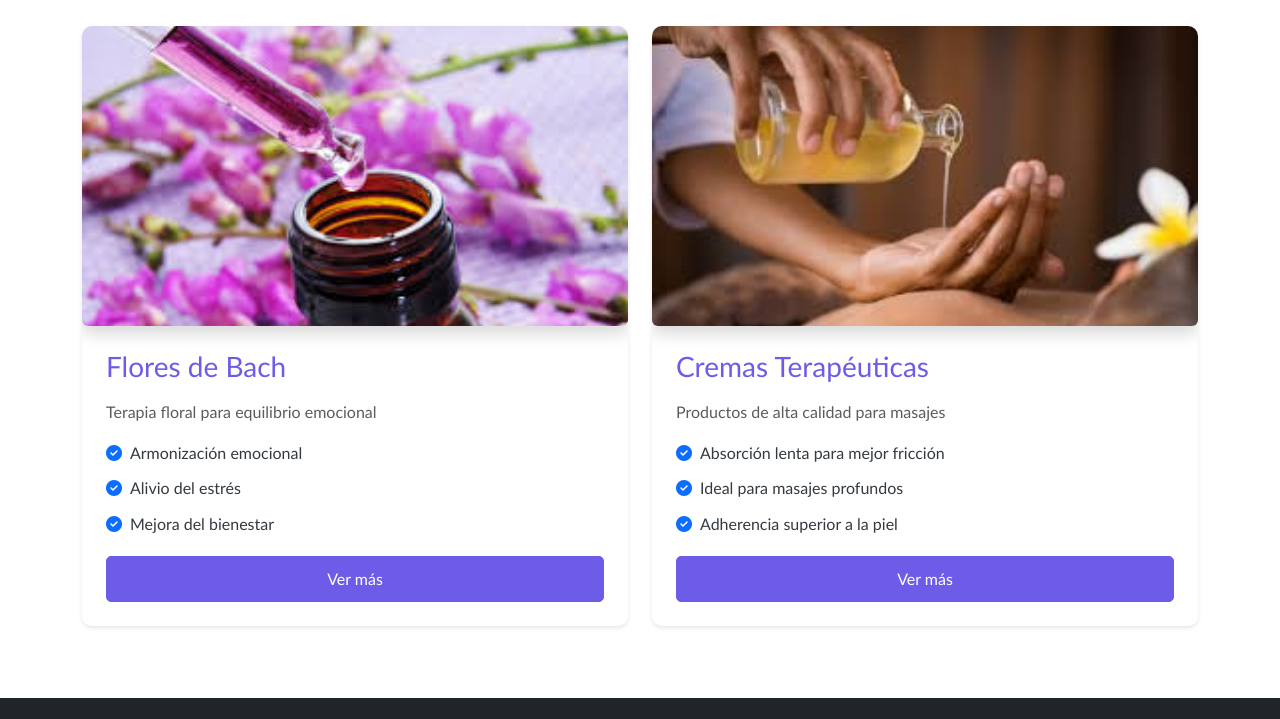
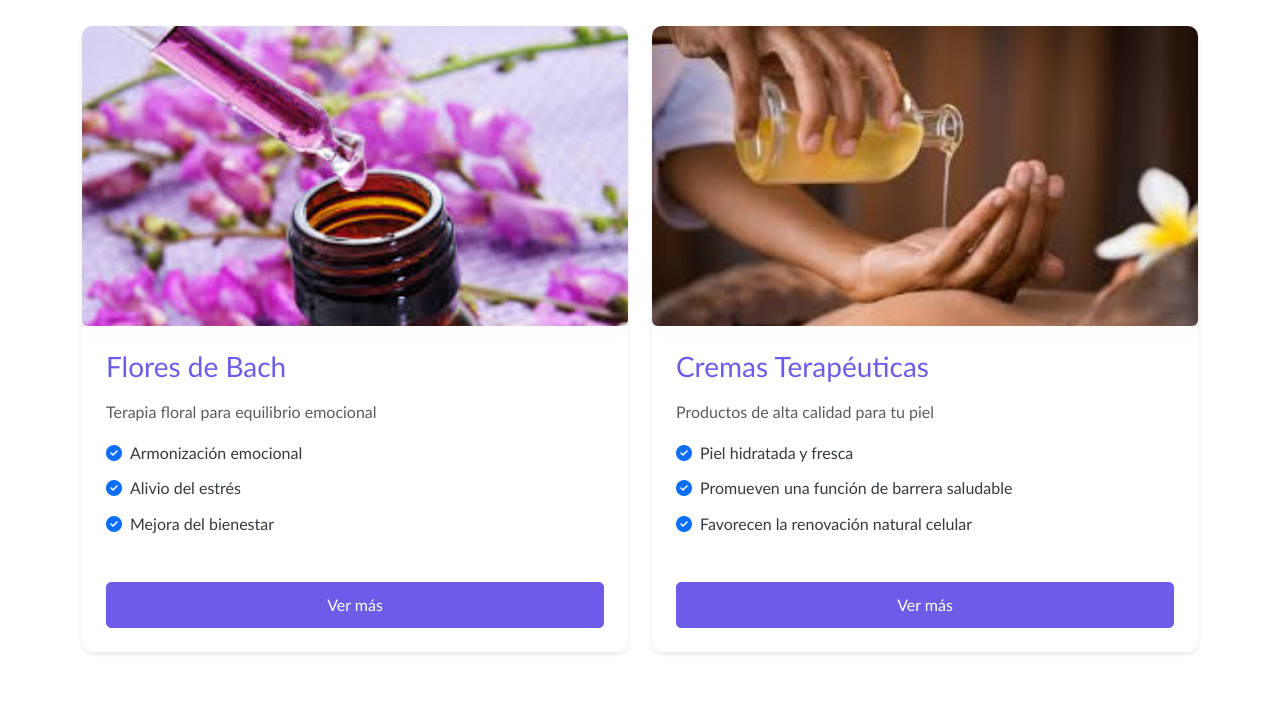
Before and after one commit to Fuljoq/MasajesMarselarosso, a plain HTML site: page views/productos.html in a window 1280 px wide. Shown: the part 108-827 px from the top of the page. Drawn offline with nearby package versions, Linux system fonts and the light colour scheme.

Commit message:
pagina actualizada

```diff
--- a/styles/main.css
+++ b/styles/main.css
@@ -24,6 +24,38 @@ footer {
     position: relative;
     bottom: 0;
     width: 100%;
+}
+
+/* Product Cards */
+.product-card {
+    background: white;
+    border-radius: 10px;
+    box-shadow: 0 4px 6px rgba(0, 0, 0, 0.1);
+    height: 100%;
+    display: flex;
+    flex-direction: column;
+}
+
+.product-card img {
+    width: 100%;
+    height: 200px;
+    object-fit: cover;
+    border-radius: 10px 10px 0 0;
+}
+
+.product-info {
+    flex: 1;
+    display: flex;
+    flex-direction: column;
+    justify-content: space-between;
+}
+
+.product-info ul {
+    flex: 1;
+}
+
+.product-info .btn {
+    margin-top: 1rem;
 }
 
 /* Footer en la página de inicio */
--- a/views/productos.html
+++ b/views/productos.html
@@ -62,11 +62,11 @@
                         <img src="/img/cremas.jpg" alt="Cremas Terapéuticas" class="img-fluid rounded shadow">
                         <div class="product-info p-4">
                             <h3>Cremas Terapéuticas</h3>
-                            <p class="text-muted">Productos de alta calidad para masajes</p>
+                            <p class="text-muted">Productos de alta calidad para tu piel </p>
                             <ul class="list-unstyled">
-                                <li><i class="fas fa-check-circle text-primary me-2"></i>Absorción lenta para mejor fricción</li>
-                                <li><i class="fas fa-check-circle text-primary me-2"></i>Ideal para masajes profundos</li>
-                                <li><i class="fas fa-check-circle text-primary me-2"></i>Adherencia superior a la piel</li>
+                                <li><i class="fas fa-check-circle text-primary me-2"></i>Piel hidratada y fresca</li>
+                                <li><i class="fas fa-check-circle text-primary me-2"></i>Promueven una función de barrera saludable</li>
+                                <li><i class="fas fa-check-circle text-primary me-2"></i>Favorecen la renovación natural celular</li>
                             </ul>
                             <a href="/views/cremas.html" class="btn btn-primary w-100">Ver más</a>
                         </div>
```
